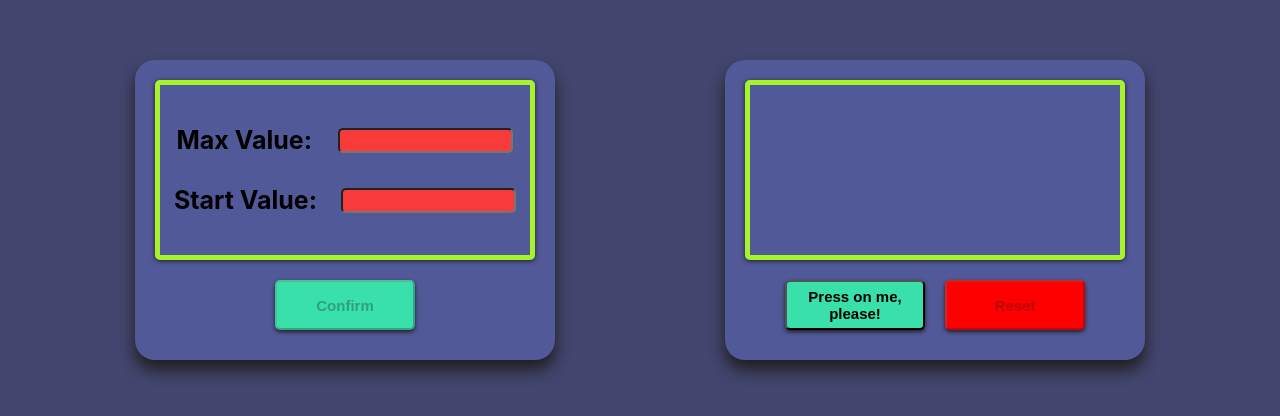
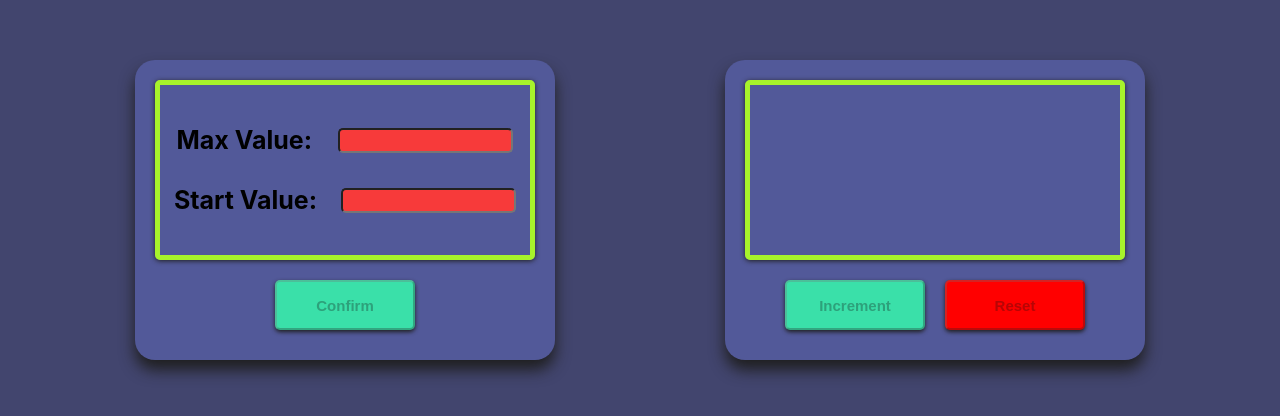
Before and after one commit to MaksimSinicbIn/counter, a React (Create React App) app: page / in a window 1280 px wide. Shown: the part 190-606 px from the top of the page. Built offline with nearby package versions, Linux system fonts and the light colour scheme.

Commit message:
Remove unused props and add validations

```diff
--- a/src/components/counter/Counter.tsx
+++ b/src/components/counter/Counter.tsx
@@ -1,4 +1,4 @@
-import React, { ChangeEvent, useState } from 'react';
+import React from 'react';
 import { Button } from '../button/Button';
 import s from './Counter.module.css'
 import { CounterBoard } from './counterBoard/CounterBoard';
@@ -7,12 +7,11 @@ type CounterPropsType = {
     count: number
     startValue: number
     maxValue: number
-    errorStatus: boolean
     error: string
     setCount: (count: number) => void
 }
 
-export const Counter = ({count, startValue, maxValue, errorStatus, error, setCount}: CounterPropsType) => {
+export const Counter = ({count, startValue, maxValue, error, setCount}: CounterPropsType) => {
 
     const incrementCounterHandler = () => {
         if (count < maxValue) {
@@ -24,22 +23,20 @@ export const Counter = ({count, startValue, maxValue, errorStatus, error, setCou
             setCount(startValue)
     }
 
-    const incBtnDisabled = count === maxValue
-    const resetBtnDisabled = count === startValue
+    const incBtnDisabled = count === maxValue || !!error
+    const resetBtnDisabled = count === startValue || !!error
 
     return (
         <div className={s.counter}>
             <CounterBoard
-                errorStatus={errorStatus}
                 error={error}
                 count={count}
                 maxValue={maxValue}
-                startValue={startValue}
             />
             <div className={s.buttonSection}>
                 <Button
                     bgColor='#3ae0a9'
-                    title={'Press on me, please!'}
+                    title={'Increment'}
                     onClick={incrementCounterHandler}
                     disabled={incBtnDisabled}
                 />
```
